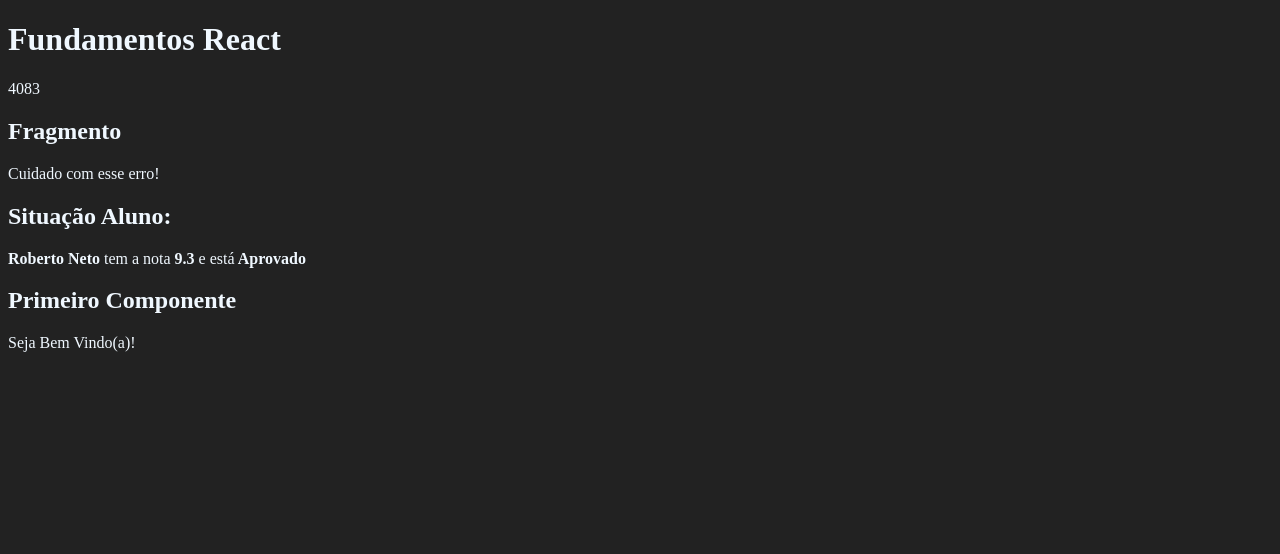
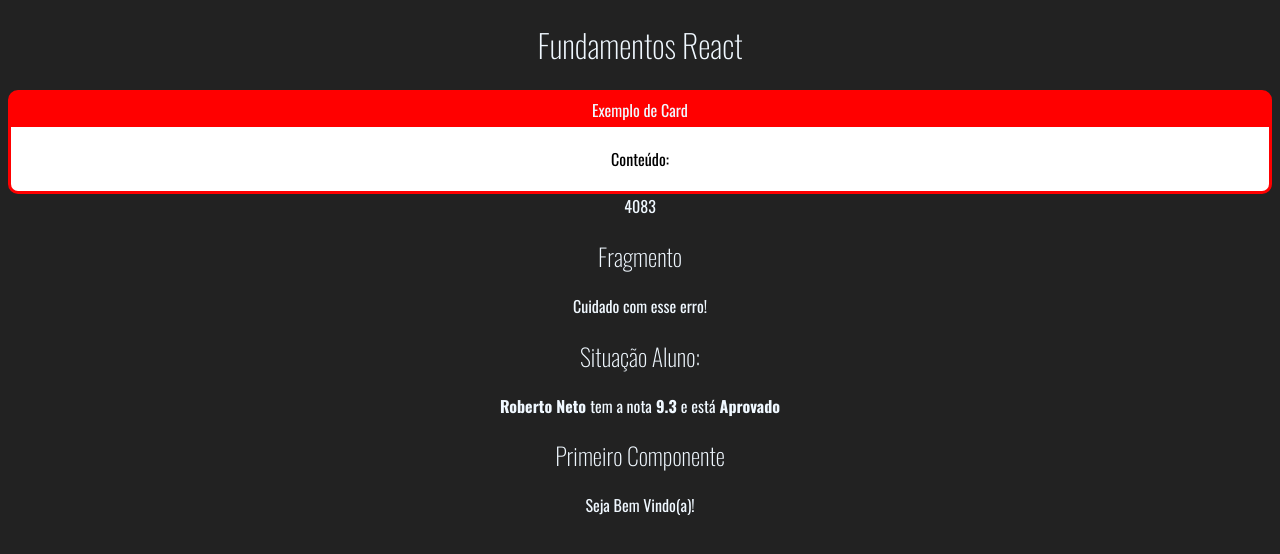
Before and after one commit to Robertorosmaninho/fundamentos-react, a React (Create React App) app: page / in a window 1280 px wide. Shown: the top 554 px of the page. Built offline with nearby package versions, Linux system fonts and the light colour scheme.

Commit message:
Creating a Card

```diff
--- a/public/index.html
+++ b/public/index.html
@@ -1,31 +1,18 @@
 <!DOCTYPE html>
 <html lang="en">
+
 <head>
   <meta charset="utf-8" />
   <link rel="icon" href="%PUBLIC_URL%/favicon.ico" />
   <meta name="viewport" content="width=device-width, initial-scale=1" />
   <meta name="theme-color" content="#000000" />
-    <meta
-      name="description"
-      content="Web site created using create-react-app"
-    />
-    <link rel="apple-touch-icon" href="%PUBLIC_URL%/logo192.png" />
-    <!--
-      manifest.json provides metadata used when your web app is installed on a
-      user's mobile device or desktop. See https://developers.google.com/web/fundamentals/web-app-manifest/
-    -->
-    <link rel="manifest" href="%PUBLIC_URL%/manifest.json" />
-    <!--
-      Notice the use of %PUBLIC_URL% in the tags above.
-      It will be replaced with the URL of the `public` folder during the build.
-      Only files inside the `public` folder can be referenced from the HTML.
-
-      Unlike "/favicon.ico" or "favicon.ico", "%PUBLIC_URL%/favicon.ico" will
-      work correctly both with client-side routing and a non-root public URL.
-      Learn how to configure a non-root public URL by running `npm run build`.
-    -->
+  <meta name="description" content="Web site created using create-react-app" />
+  <link rel="preconnect" href="https://fonts.gstatic.com">
+  <link href="https://fonts.googleapis.com/css2?family=Oswald:wght@200;300;400;500;600;700&display=swap"
+    rel="stylesheet">
   <title>React App</title>
 </head>
+
 <body>
   <noscript>You need to enable JavaScript to run this app.</noscript>
   <div id="root"></div>
@@ -40,4 +27,5 @@
       To create a production bundle, use `npm run build` or `yarn build`.
     -->
 </body>
+
 </html>
--- a/src/App.jsx
+++ b/src/App.jsx
@@ -4,11 +4,15 @@ import Primeiro from './components/basicos/Primeiro' // Por ser um export defaul
 import ComParametro from './components/basicos/ComParamentro'
 import Fragmento from './components/basicos/Fragmento'
 import Random from './components/basicos/Aleatorio'
+import Card from './components/layout/Card'
 
 // eslint-disable-next-line import/no-anonymous-default-export
 export default _ =>
     <div id="app">
         <h1>Fundamentos React</h1>
+        <Card titulo="Exemplo de Card">
+
+        </Card>
         <Random min={1} max={10000}/>
         <Fragmento />
         <ComParametro
--- /dev/null
+++ b/src/components/layout/Card.css
@@ -0,0 +1,19 @@
+.Card {
+    background-color: red;
+    border: 3px solid red;
+    border-radius: 10px;
+    overflow: hidden;
+}
+
+.Card .Title {
+    padding: 5px 0px;
+    display: flex;
+    justify-content: center;
+    font: oswald;
+}
+
+.Card .Content {
+    background-color: #fff;
+    color: #000;
+    padding: 20px;
+}
--- /dev/null
+++ b/src/components/layout/Card.jsx
@@ -0,0 +1,12 @@
+import './Card.css';
+import React from "react";
+
+// eslint-disable-next-line import/no-anonymous-default-export
+export default props => {
+    return (
+        <div className="Card">
+            <div className="Title"> {props.titulo}</div>
+            <div className="Content">Conteúdo: </div>
+        </div>
+    )
+}
--- a/src/index.css
+++ b/src/index.css
@@ -1,4 +1,10 @@
 body {
+    font-family: Oswald;
     background-color: #222;
     color: aliceblue;
+    text-align: center;
 }
+
+h1, h2, h3 {
+    font-weight: 200;
+}
```
Also changed, not shown: 1 other file (tests, documents, lock files or other folders). Lines whose indentation alone changed are shown as unchanged.
